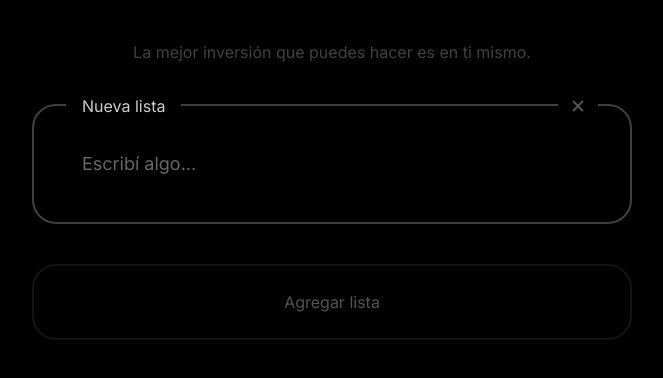
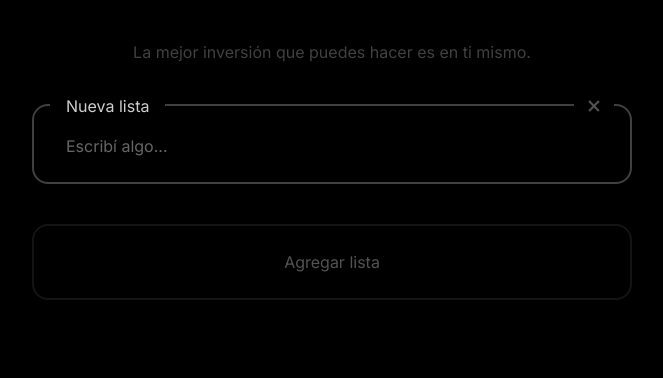
Before and after one commit to andreuscafe/fucking-tasks, a Next.js app: page /app in a window 1280 px wide. Shown: the top 378 px of the page, without its empty margins (308-971 px from the left). Built offline with nearby package versions, Linux system fonts and the light colour scheme.

Commit message:
New look

```diff
--- a/src/components/Header.tsx
+++ b/src/components/Header.tsx
@@ -10,7 +10,7 @@ export const Header = () => {
 
   return (
     <header className="w-full max-w-screen-sm mx-auto px-5 fixed top-4 left-1/2 -translate-x-1/2">
-      <div className="h-20 px-6 rounded-3xl border border-neutral-700 backdrop-blur-xl flex items-center justify-between">
+      <div className="h-20 px-6 rounded-2xl border border-neutral-700 backdrop-blur-xl flex items-center justify-between">
         <div className="flex gap-1">
           <BiLeftArrowAlt size={24} />
           <Link href={"/"}>Today</Link>
--- a/src/components/List.tsx
+++ b/src/components/List.tsx
@@ -17,8 +17,6 @@ export const List: FC<ListProps> = ({ listData }) => {
 
   const refreshTasks = useCallback(
     (e: CustomEventInit) => {
-      console.log("refresh tasks", e.detail.listId, e.detail.taskId);
-
       if (e.detail.listId === listData.id) {
         setTasks(useTasksStore.getState().getListTasks(listData.id));
       }
@@ -64,8 +62,8 @@ export const List: FC<ListProps> = ({ listData }) => {
   }, [tasks, refreshTasks]);
 
   return (
-    <section className="p-10 mb-10 rounded-3xl backdrop-blur-xl border-[2px] border-neutral-700 relative">
-      <div className="block absolute top-0 left-8 -translate-y-1/2 bg-black">
+    <section className="p-6 pb-5 mb-10 rounded-2xl backdrop-blur-xl border-[2px] border-neutral-700 relative">
+      <div className="block absolute top-0 left-4 -translate-y-1/2 bg-black">
         <span className="p-4 whitespace-pre opacity-0">{listData.title}</span>
         <input
           onChange={(e) => {
@@ -80,7 +78,7 @@ export const List: FC<ListProps> = ({ listData }) => {
       </div>
 
       <button
-        className="absolute top-0 right-8 -translate-y-1/2 p-2 bg-black group"
+        className="absolute top-0 right-4 -translate-y-1/2 p-2 bg-black group"
         onClick={() => deleteList(listData.id)}
       >
         <BiX
--- a/src/components/ListItem.tsx
+++ b/src/components/ListItem.tsx
@@ -46,7 +46,6 @@ export const ListItem: FC<ListItemProps> = ({
     if (e.key === "Enter" || e.key === "NumpadEnter") {
       // if cmd + enter or ctrl + enter, mark task as completed
       if (e.metaKey || e.ctrlKey) {
-        console.log("complete task", taskData.id);
         handleComplete(taskData.id);
       } else {
         e.stopPropagation();
@@ -144,11 +143,11 @@ export const ListItem: FC<ListItemProps> = ({
     <li>
       {/* Main task */}
       <div
-        className={`group/item relative flex gap-1 items-start leading-6 transition-opacity ${
+        className={`group/item relative flex gap-1 items-stretch leading-6 transition-opacity ${
           completed ? "opacity-40" : ""
         }`}
       >
-        {subTasks.length ? (
+        {/* {subTasks.length ? (
           <div
             className="w-10 absolute left-0 top-0 -translate-x-full h-full flex items-center justify-center cursor-pointer"
             onClick={() => setOpenSubtasks((o) => !o)}
@@ -158,8 +157,9 @@ export const ListItem: FC<ListItemProps> = ({
               className="opacity-30 group-hover/item:!opacity-100 transition-opacity"
             />
           </div>
-        ) : null}
+        ) : null} */}
 
+        <div>
           <button
             className="flex-shrink-0 relative"
             tabIndex={-1}
@@ -169,7 +169,7 @@ export const ListItem: FC<ListItemProps> = ({
             }}
           >
             {/* <BiCircle size={36} /> */}
-          <div className="w-8 h-8 border-[2px] border-neutral-700 rounded-full" />
+            <div className="w-6 h-6 border-[2px] border-neutral-700 rounded-lg" />
             {completed && (
               <BiCheck
                 size={36}
@@ -177,10 +177,11 @@ export const ListItem: FC<ListItemProps> = ({
               />
             )}
           </button>
+        </div>
         <ReactTextareaAutosize
           ref={textareaRef}
           placeholder="Escribí algo..."
-          className={`text-lg text-neutral-400 placeholder:text-[#333] bg-transparent w-full resize-none outline-none focus:bg-neutral-900 focus:bg-opacity-20 transition-colors py-1 px-2 rounded  ${
+          className={`text-base text-neutral-400 placeholder:text-[#333] bg-transparent w-full resize-none outline-none transition-colors py-0 px-2 rounded  ${
             completed ? "line-through" : ""
           }`}
           rows={1}
@@ -204,7 +205,7 @@ export const ListItem: FC<ListItemProps> = ({
         </button> */}
         <button
           type="button"
-          className="group/subtask w-10 absolute right-0 top-0 translate-x-full h-full flex items-center justify-center cursor-pointer focus:outline-none"
+          className="group/subtask w-10 flex items-center justify-center cursor-pointer focus:outline-none"
           onClick={deleteTask}
           tabIndex={-1}
         >
--- a/src/components/NewItemInput.tsx
+++ b/src/components/NewItemInput.tsx
@@ -49,7 +49,7 @@ export const NewItemInput: FC<NewItemInputProps> = ({
       <TextareaAutosize
         ref={textAreaRef}
         placeholder="Escribí algo..."
-        className="text-lg placeholder:text-[#666] text-neutral-400 bg-transparent w-full resize-none outline-none focus:bg-white focus:bg-opacity-5 py-1 px-2 rounded"
+        className="text-base placeholder:text-[#666] text-neutral-400 bg-transparent w-full resize-none outline-none focus:bg-white focus:bg-opacity-5 py-1 px-2 rounded"
         rows={1}
         onKeyDown={handleKeyDown}
         id="new-task-input"
--- a/src/middleware.ts
+++ b/src/middleware.ts
@@ -3,8 +3,6 @@ import type { NextRequest } from "next/server";
 
 // This function can be marked `async` if using `await` inside
 export function middleware(request: NextRequest) {
-  console.log("redirecting.", request.nextUrl.pathname);
-
   if (request.nextUrl.pathname != "/app") {
     return NextResponse.redirect(new URL("/app", request.url));
   }
--- a/src/pages/app/index.tsx
+++ b/src/pages/app/index.tsx
@@ -50,7 +50,7 @@ export default function App() {
         ))}
 
         <button
-          className="w-full py-6 opacity-40 hover:opacity-100 transition-opacity rounded-3xl border-[2px] border-white border-opacity-20"
+          className="w-full py-6 opacity-40 hover:opacity-100 transition-opacity rounded-2xl border-[2px] border-white border-opacity-20"
           onClick={() => addList()}
         >
           Agregar lista
@@ -61,7 +61,7 @@ export default function App() {
             {lists?.map((list) => (
               <List key={list.id} listData={list} />
             ))}
-            <button className="w-full py-6 opacity-40 hover:opacity-100 transition-opacity rounded-3xl border-[2px] border-white border-opacity-20">
+            <button className="w-full py-6 opacity-40 hover:opacity-100 transition-opacity rounded-2xl border-[2px] border-white border-opacity-20">
               Agregar lista
             </button>
           </>
```
Lines whose indentation alone changed are shown as unchanged.
